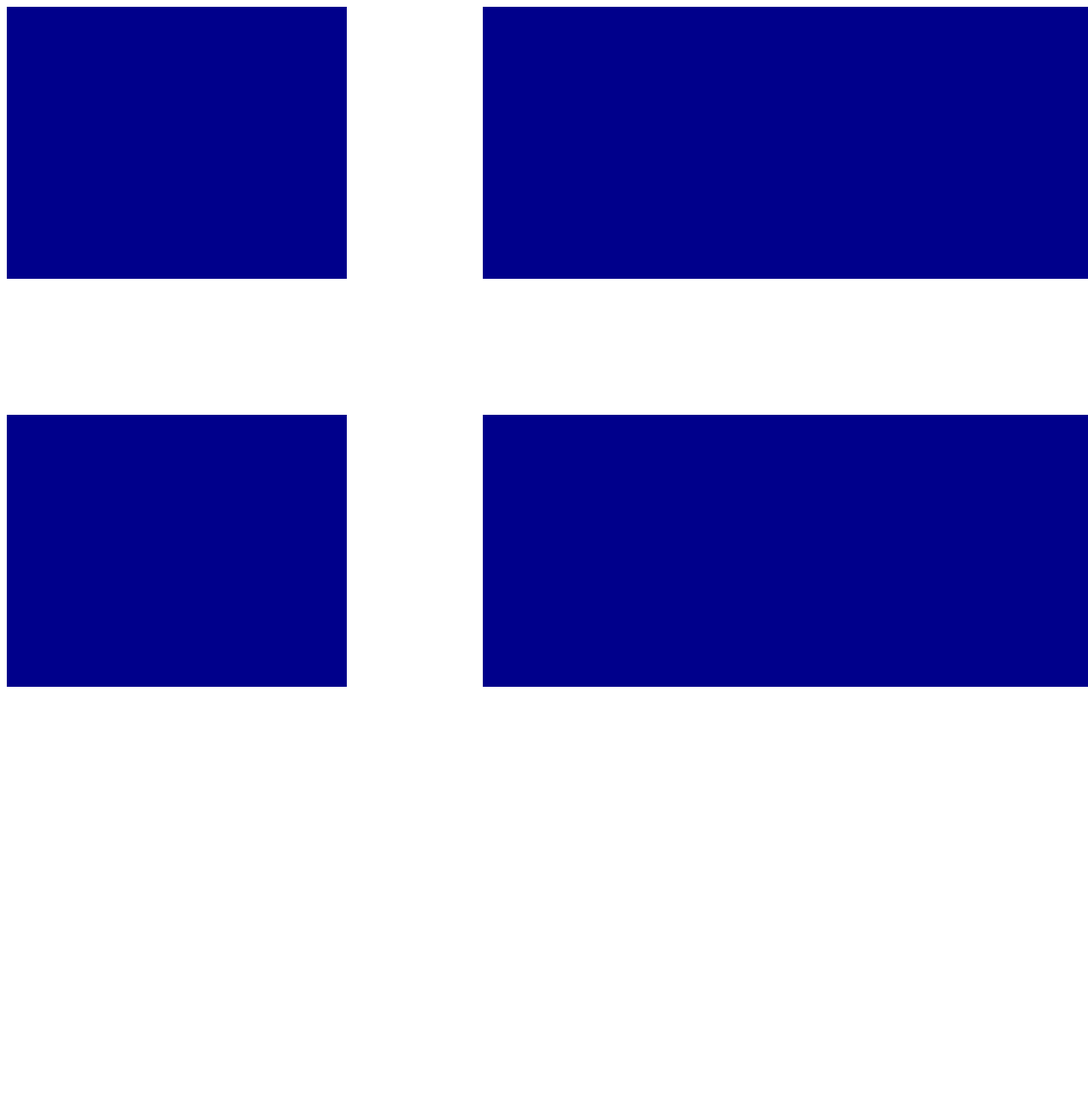
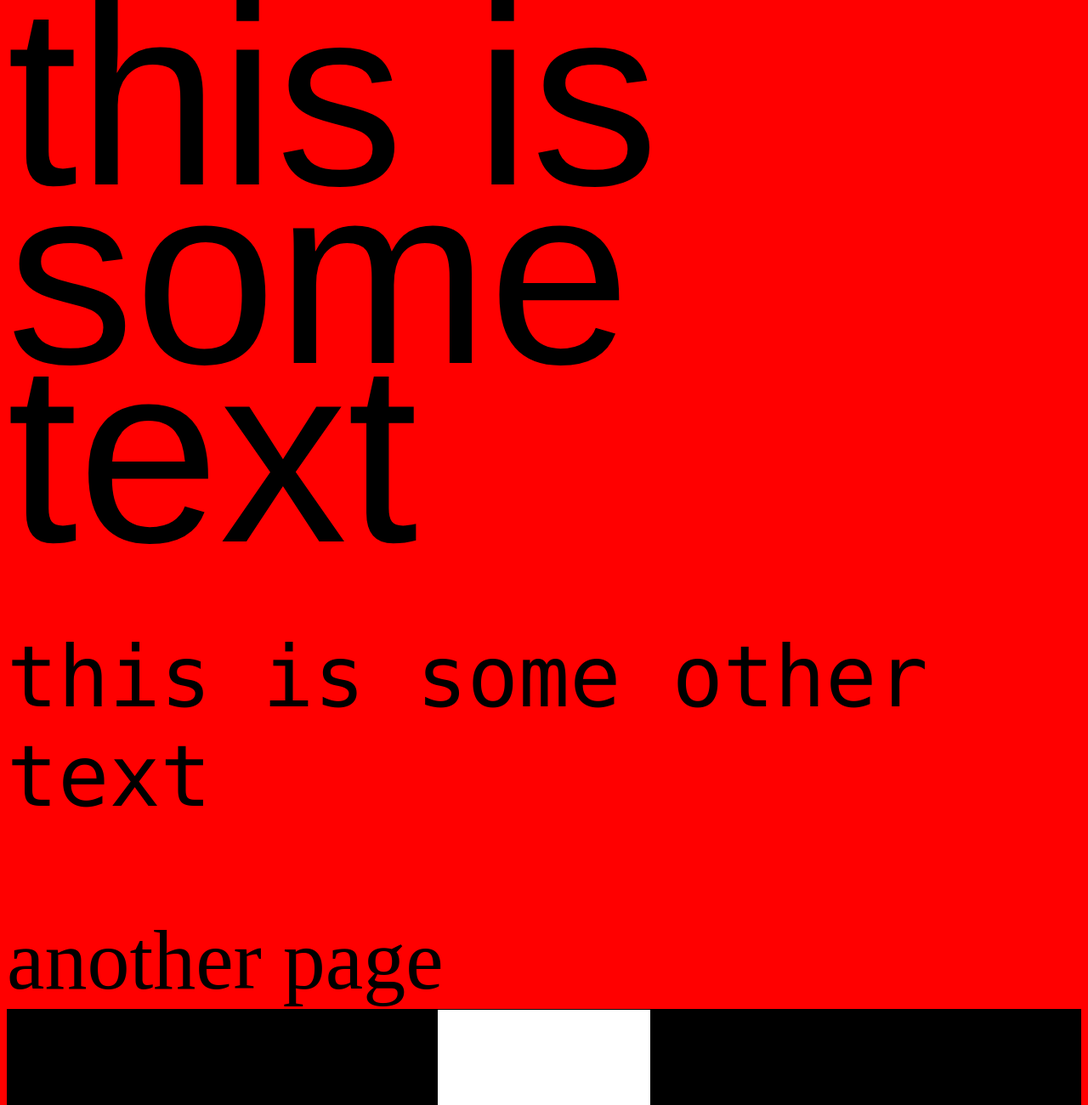
Before and after one commit to alisq/XID-Build, a plain HTML site: page Class 03/grid.html in a window 1280 px wide. Shown: the top 1300 px of the page at 85% size. Before the commit the page ends 816 px from the top, so only its background shows below. Drawn offline with Linux system fonts and the light colour scheme.

Commit message:
I'm going through

```diff
--- /dev/null
+++ b/Class 03/css/gridsheet.css
@@ -0,0 +1,52 @@
+body {
+	background:red;
+}
+
+
+.someText {
+	font-size:300px;
+	font-family:helvetica;
+	line-height:0.7em;
+}
+
+
+p {
+	font-size:100px;
+	font-family:monaco;
+}
+
+
+a {
+	font-size:100px;
+	color:black;
+	text-decoration:none;
+}
+
+
+a:hover {
+
+	color:white;
+	transition:color 0.2s;
+}
+
+.alisContainer {
+	background:black;
+	display:grid;
+	grid-template-columns:40% 20% 40%;
+	grid-template-rows:40% 20% 40%;
+	min-height:500px;
+}
+
+.interior1 {
+	background:white;
+
+}
+
+.interior2 {
+
+
+}
+
+.interior1, .interior2 {
+	border:1px solid #000;
+}
--- a/Class 03/grid.html
+++ b/Class 03/grid.html
@@ -1,44 +1,46 @@
 <!DOCTYPE html>
 <html>
-<head>
-	<title>GRID TEST</title>
-	<style>
-		.flag {
-			width:100vw;
-			height:calc((100vw / 16) * 10);
-			background:blue;
-			display:grid;
-			grid-template-columns:5fr 2fr 9fr;
-			grid-template-rows:4fr 2fr 4fr ;
-		}
+	<head>
+		<title>First CSS GRID experiment</title>
+		<link rel="stylesheet" href="css/gridsheet.css">
+
+	</head>
+
+	<body>
+
+		<div class="someText">
+
+			this is some text
+		</div>
+
+		<p>
+			this is some other text
+		</p>
+
+		<a href="anotherPage.html">another page</a>
+
+		<div class="alisContainer">
+			<div class="interior2"></div>
+			<div class="interior1"></div>
+			<div class="interior2"></div>
+
+			<div class="interior1"></div>
+			<div class="interior1"></div>
+			<div class="interior1"></div>
+
+			<div class="interior1"></div>
+			<div class="interior2"></div>
+			<div class="interior1"></div>
 
 
-		.blue {
-			background:darkblue;
-		}
-
-		.white {
-			background:white;
-		}
-	</style>
-</head>
-<body>
-
-	<div class="flag">
-		<div class="blue"></div>
-		<div class="white"></div>
-		<div class="blue"></div>
-
-		<div class="white"></div>
-		<div class="white"></div>
-		<div class="white"></div>
-
-		<div class="blue"></div>
-		<div class="white"></div>
-		<div class="blue"></div>
 
 
-	</div>
+		</div>
 
-</body>
+
+
+
+
+	</body>
+
 </html>
```
Also changed, not shown: Class 03/anotherPage.html (added, +23 -0 lines), Class 03/gridsheet.css (added), 2 other files.
